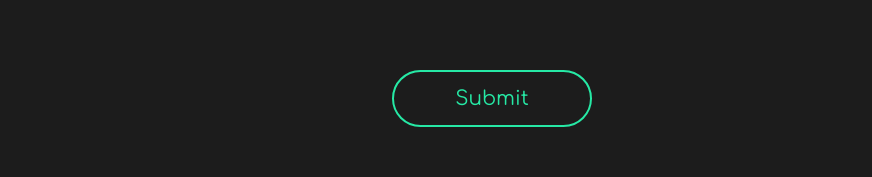
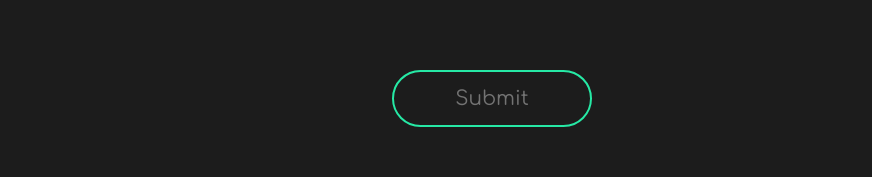
Before and after one commit to zendranm/portfolio-app, a React (Create React App) app: page / in a window 1280 px wide. Shown: the part 4355-4532 px from the top of the page, without its empty margins (148-1020 px from the left). Built offline with nearby package versions, Linux system fonts and the light colour scheme.

Commit message:
IOS font input color fix

```diff
--- a/src/styles/EmailPanel.scss
+++ b/src/styles/EmailPanel.scss
@@ -34,6 +34,7 @@
 
     input {
       font-size: 20px;
+      -webkit-text-fill-color: $font-color-3;
       font-family: $primary-font;
       width: calc(100% - 20px);
       padding: 5px;
```
